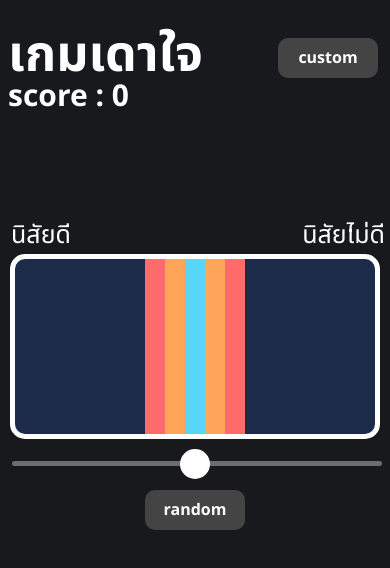
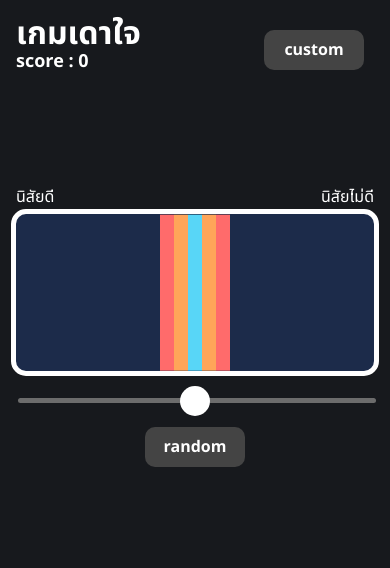
Before and after one commit to tonplamm/daojai.github.io, a plain HTML site: page index.html in a window 390 px wide. Drawn offline with Linux system fonts and the light colour scheme.

Commit message:
Update style.css
fixed responsive

```diff
--- a/style.css
+++ b/style.css
@@ -22,7 +22,7 @@ body {
 .score {
     font-size: 30px;
 
-    margin-top: -20px;
+    margin-top: -10px;
 }
 
 .changemode {
@@ -161,3 +161,69 @@ cursor: pointer;
     align-items: center;
     justify-content: center;
 }
+
+/* --- Responsive additions --- */
+:root{
+  --page-max: 720px;   /* how wide it can grow on desktop */
+  --page-pad: 16px;    /* side padding on small screens */
+}
+
+/* Make core sections fluid with a max width */
+.header,
+.midheader,
+.box,
+.slider-container {
+  width: min(100vw - (var(--page-pad) * 2), var(--page-max));
+  margin-left: auto;
+  margin-right: auto;
+}
+
+/* Remove hard locks that were mobile-only */
+.header { max-width: var(--page-max); }
+.midheader { max-width: var(--page-max); height: 50px; }
+.box {
+  /* grow with screen while keeping a nice proportion */
+  max-width: var(--page-max);
+  width: min(100vw - (var(--page-pad) * 2), var(--page-max));
+  /* prefer aspect ratio over fixed height so it scales */
+  aspect-ratio: 16 / 7;             /* tweak if you want it taller/shorter */
+  height: auto;                      /* replaces the fixed 175px */
+}
+.slider-container { max-width: var(--page-max); }
+
+/* Bars group should scale with the box height */
+.bars-group {
+  height: 100%;                       /* was 200px; now relative to .box */
+}
+
+/* Let bar width scale a bit on bigger screens */
+.bar { width: clamp(14px, 1.8vw, 24px); }
+
+/* Typography scales up on desktop but stays comfy on mobile */
+.name   { font-size: clamp(32px, 6vw, 56px); width: 20vh; }
+.score  { font-size: clamp(18px, 3vw, 28px); }
+.qleft,
+.qright { font-size: clamp(16px, 2.2vw, 26px); }
+
+/* Header layout stays flexible and centered */
+.header {
+  display: flex;
+  justify-content: space-between;
+  align-items: flex-start;
+  padding: 0 var(--page-pad);
+}
+
+/* Keep midheader texts pinned at edges with some breathing room */
+.midheader { position: relative; padding: 0 var(--page-pad); }
+.qleft  { left: var(--page-pad);  bottom: 0; }
+.qright { right: var(--page-pad); bottom: 0; }
+
+/* Slightly bigger targets on wider screens */
+@media (min-width: 1024px) {
+  .changemode, .button {
+    width: 120px; height: 44px;
+  }
+}
+
+/* Optional: give small screens comfortable side padding */
+body { margin: 0; }
```
